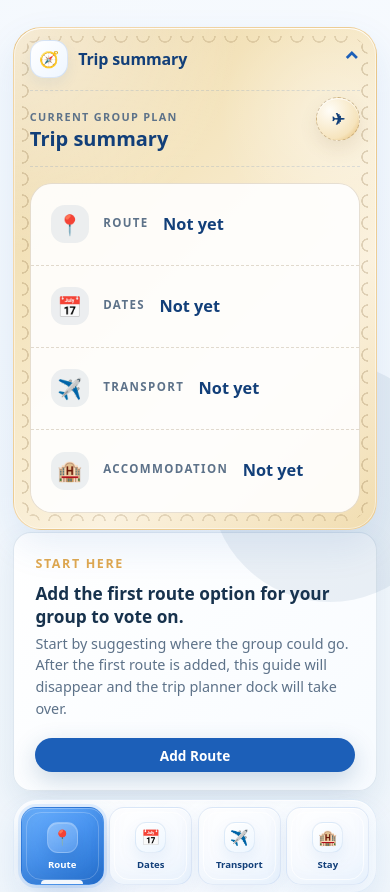
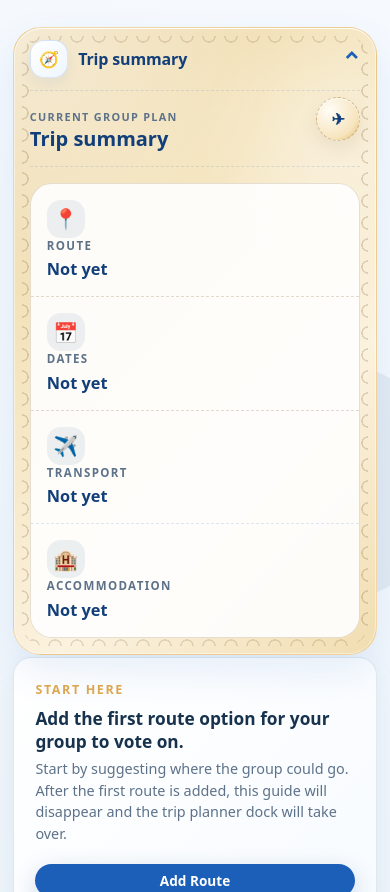
Before and after one commit to demetris001/etheria, a Django app: page /trip/1/ in a window 390 px wide, after a click that opens the changed part; the page is wider, and only the part inside the window is pictured. Shown: the part 322-1214 px from the top of that part. Run offline with Django 5.2, Linux system fonts and the light colour scheme; a user stored in the database is signed in; tables that the repository leaves empty hold one stand-in row (values such as "Sample post").

Commit message:
Fix mobile trip summary layout

```diff
--- a/trips/static/css/style.css
+++ b/trips/static/css/style.css
@@ -921,6 +921,7 @@ select:focus {
     font-size: 0.9rem;
   }
 }
+
 /* === TRIP SUMMARY === */
 
 .trip-summary-ticket {
@@ -1249,20 +1250,6 @@ select:focus {
     inset 0 1px 0 rgba(255, 255, 255, 0.75);
 }
 
-@media (max-width: 700px) {
-  .ticket-fields-grid {
-    grid-template-columns: 1fr;
-  }
-
-  .ticket-field {
-    border-right: none !important;
-  }
-
-  .ticket-field:not(:last-child) {
-    border-bottom: 1px dashed rgba(123, 91, 45, 0.22);
-  }
-}
-
 /* mobile */
 
 @media (max-width: 700px) {
@@ -1286,11 +1273,16 @@ select:focus {
   }
 
   .ticket-fields-grid {
-    grid-template-columns: 1fr;
+    display: block;
   }
 
   .ticket-field {
-    min-height: 82px;
+    width: 100%;
+    min-height: auto;
+    display: block;
+
+    padding: 1rem;
+
     border-right: none !important;
     border-bottom: 1px dashed rgba(28, 95, 184, 0.14);
   }
@@ -1298,7 +1290,23 @@ select:focus {
   .ticket-field:last-child {
     border-bottom: none;
   }
-}
+
+  .ticket-field-label {
+    display: block;
+    margin-bottom: 0.35rem;
+  }
+
+  .ticket-field-value {
+    display: block;
+
+    white-space: normal;
+    overflow-wrap: anywhere;
+    word-break: normal;
+    line-height: 1.35;
+  }
+}
+
+
 /* === START HERE CARD === */
 .start-here-card {
   display: flex;
```
